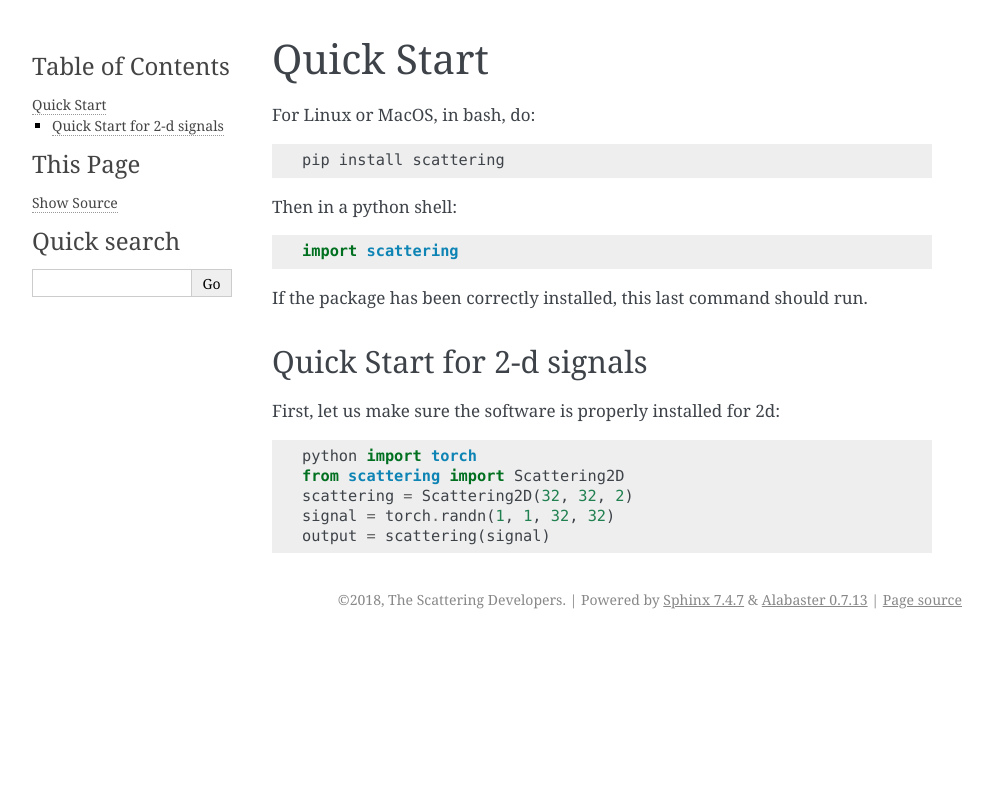
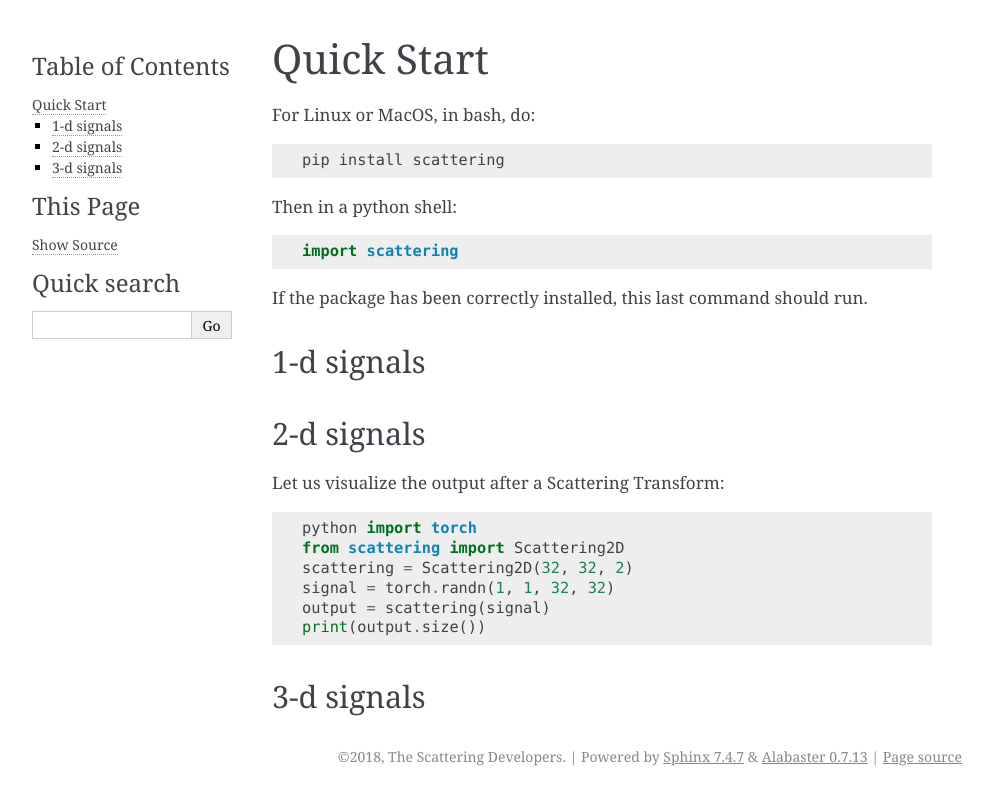
Before and after one commit to kymatio/kymatio, a Sphinx documentation site: the page built from doc/source/quickstart.rst, in a window 1280 px wide. Shown: the top 805 px of the page, without its empty margins (148-1141 px from the left). Built offline with Sphinx 7.4.7, drawn with Linux system fonts in a browser that asks for light colours; formulas are drawn with MathJax 3.

Commit message:
good doc, rly

```diff
--- a/doc/source/quickstart.rst
+++ b/doc/source/quickstart.rst
@@ -11,14 +11,20 @@ Then in a python shell::
 
 If the package has been correctly installed, this last command should run.
 
+1-d signals
+===========
 
-Quick Start for 2-d signals
-===========================
+2-d signals
+===========
 
-First, let us make sure the software is properly installed for 2d::
+Let us visualize the output after a Scattering Transform::
 
     python import torch
     from scattering import Scattering2D
     scattering = Scattering2D(32, 32, 2)
     signal = torch.randn(1, 1, 32, 32)
     output = scattering(signal)
+    print(output.size())
+
+3-d signals
+===========
--- a/doc/source/userguide.rst
+++ b/doc/source/userguide.rst
@@ -22,6 +22,12 @@ there exists :math:`\epsilon_0` satisfying:
 
 .. math:: 1-\epsilon_0 \leq \sum_\lambda |\hat \psi_\lambda(\omega)|^2 \leq 1
 
+Output size
+===========
+
+Switching devices: cuda>cpu or cuda<cpu
+=======================================
+
 Backend
 =======
 
```
